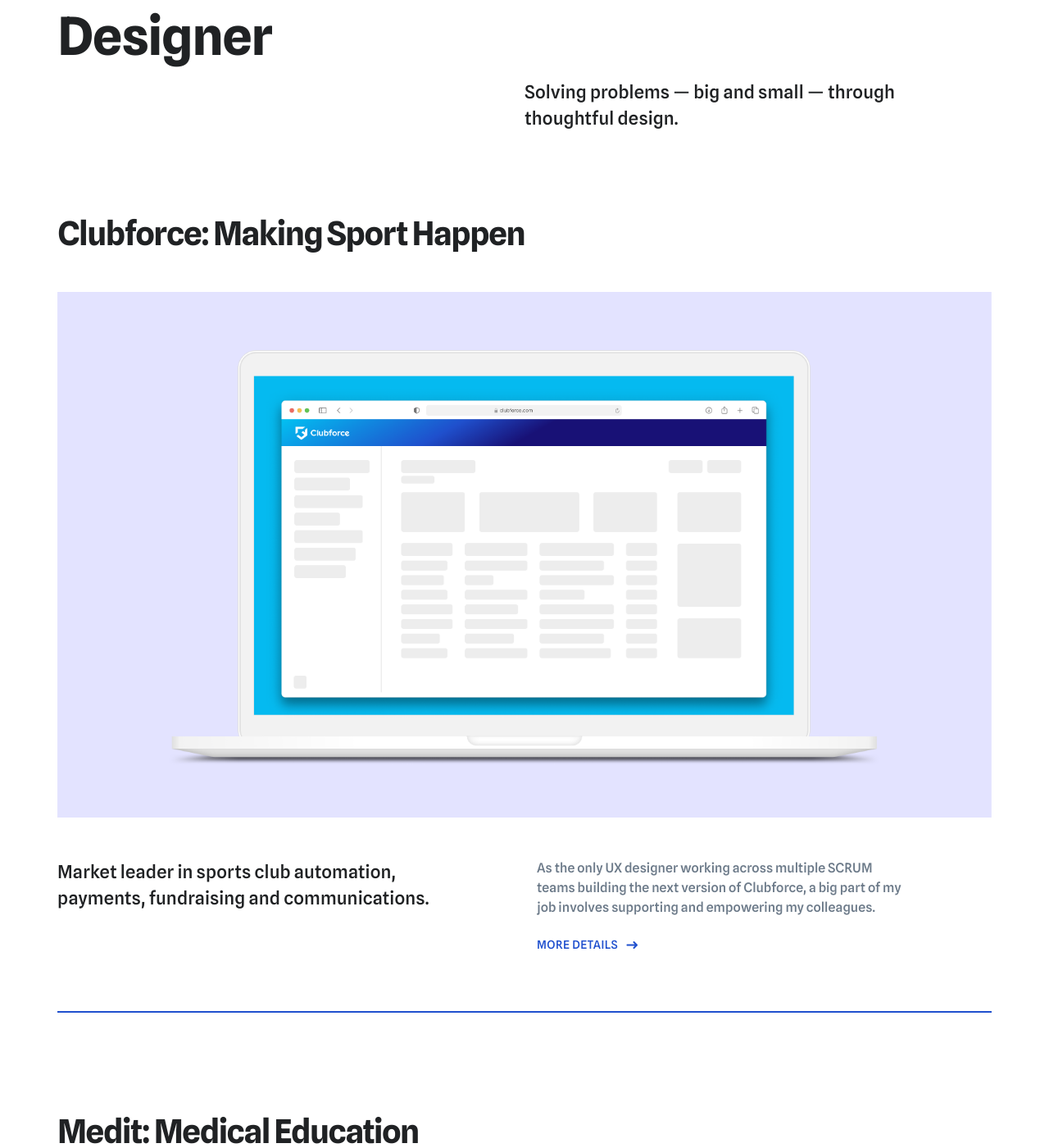
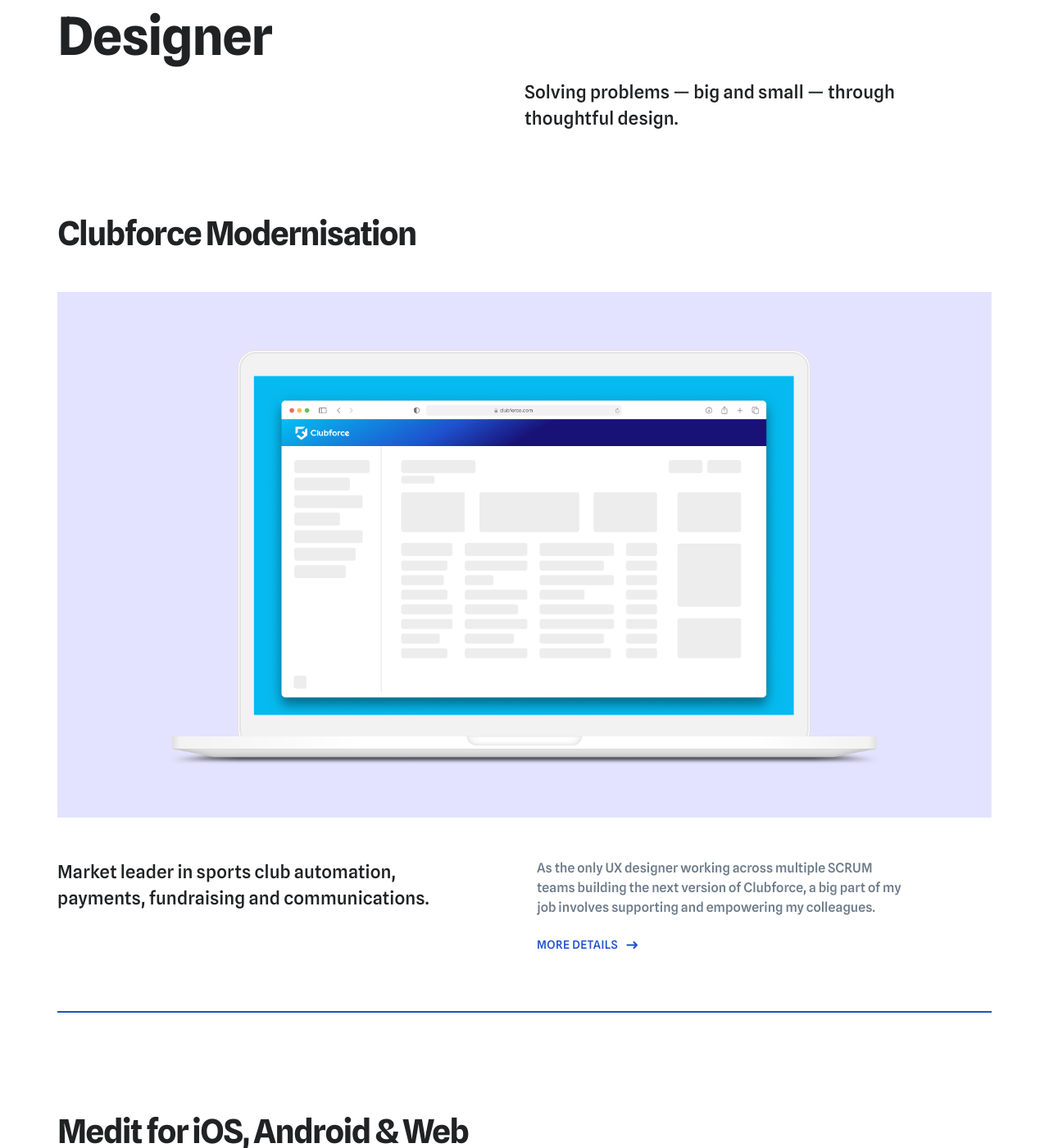
Before and after one commit to seufelipe/seufelipe.github.io, a Jekyll site: the page built from index.html, in a window 1280 px wide and 1400 px high, scrolled down 353 px. Shown: the whole window at 82% size. Built offline with Jekyll 4.4.1, drawn with Linux system fonts in a browser that asks for light colours; nearby versions of some CDN libraries.

Commit message:
changing project titles

```diff
--- a/_projects/2020-09-14-medit.md
+++ b/_projects/2020-09-14-medit.md
@@ -1,5 +1,5 @@
 ---
-title: Medit&colon; Medical Education
+title: Medit for iOS, Android & Web
 subtitle: A multi-platform content app for healthcare professionals.
 date: 2019-07-24 00:00:00
 description: As Design Team of One at Medit I was involved in all steps of the product cycle from shaping-up new features and building prototypes to developer hand-off.
--- a/_projects/2022-01-08-clubforce.md
+++ b/_projects/2022-01-08-clubforce.md
@@ -1,5 +1,5 @@
 ---
-title: Clubforce&colon; Making Sport Happen
+title: Clubforce Modernisation
 subtitle: Market leader in sports club automation, payments, fundraising and communications.
 date: 2022-01-08 00:00:00
 description: As the only UX designer working across multiple SCRUM teams building the next version of Clubforce, a big part of my job involves supporting and empowering my colleagues.
```
